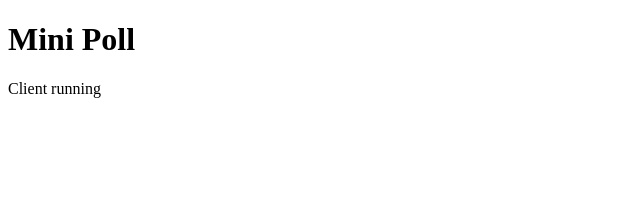
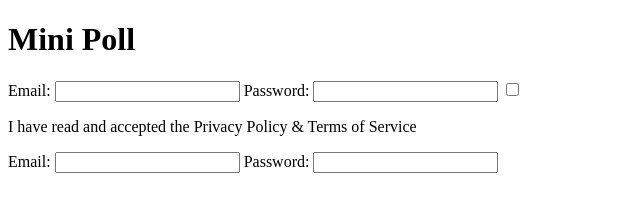
Before and after one commit to CelineAugeberg/App2-Mini-Poll, a website built with Parcel: page client/index.html in a window 1280 px wide. Shown: the whole page, without its empty margins (0-640 px from the left). Built offline with nearby package versions, Linux system fonts and the light colour scheme; files whose address does not match are found by name.

Commit message:
Scaffolding for user creation

```diff
--- a/client/index.html
+++ b/client/index.html
@@ -7,7 +7,17 @@
 </head>
 <body>
     <h1>Mini Poll</h1>
-    <p>Client running</p>
+    <div class="signUp">
+        <label> Email: </label><input type="email">
+        <label> Password: </label><input type="password">
+
+        <input type="checkbox"> <p>I have read and accepted the Privacy Policy & Terms of Service</p>
+    </div>
+
+    <div class="signIn">
+        <label> Email: </label><input type="email">
+        <label> Password: </label><input type="password">
+    </div>
     <div id="app"></div>
     <script type="module" src="./app.js"></script>
 
```
Also changed, not shown: server/middleware/validateCreateUser.js (added), server/routes/users.js (added), server/storage/usersStore.js (added).
